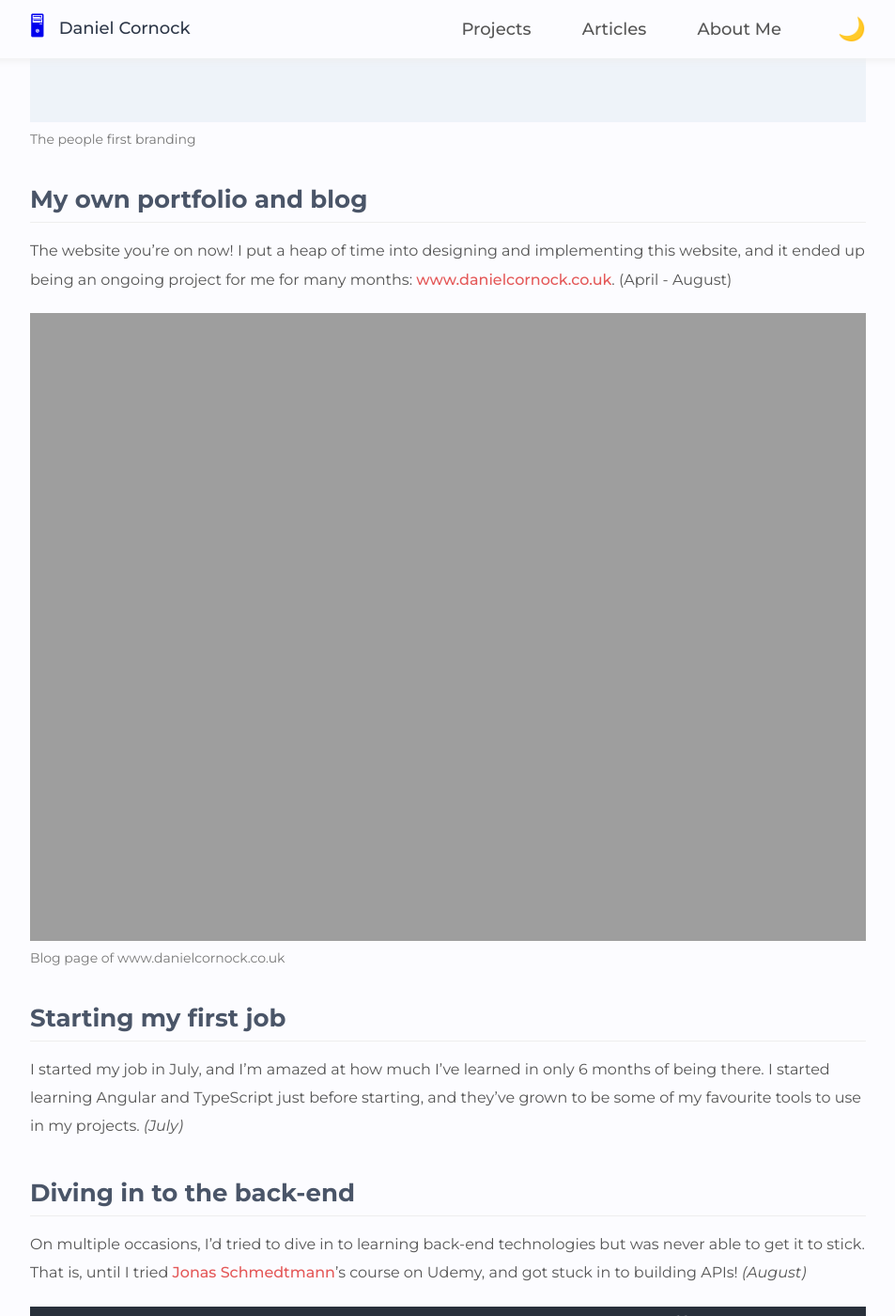
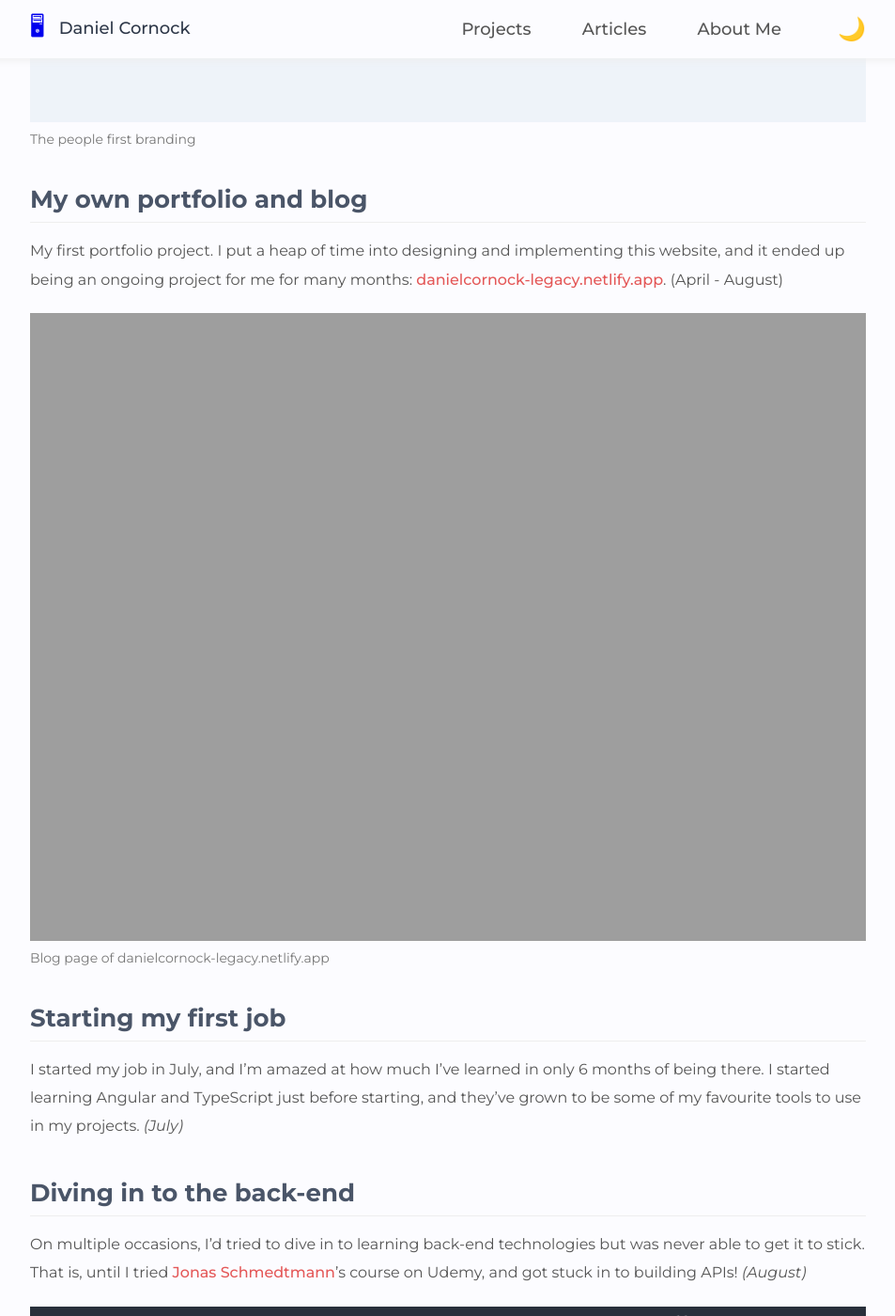
Before and after one commit to danielcornock/danielcornock.co.uk, a Jekyll site: the page built from _posts/2019-12-29-2019-year-review.md, in a window 1280 px wide and 1400 px high, scrolled down 2804 px. Shown: the whole window at 94% size, without its empty margins (163-1116 px from the left). Built offline with Jekyll 4.4.1, drawn with Linux system fonts in a browser that asks for light colours; nearby versions of some CDN libraries; some of the changed text lies outside the part shown.

Commit message:
add observable article and change base url

```diff
--- a/_config.yml
+++ b/_config.yml
@@ -5,7 +5,7 @@ description: >- # this means to ignore newlines until "baseurl:"
   line in _config.yml. It will appear in your document head meta (for
   Google search results) and in your feed.xml site description.
 baseurl: '' # the subpath of your site, e.g. /blog
-url: 'https://danielcornock-v2.netlify.com/' # the base hostname & protocol for your site, e.g. http://example.com
+url: 'https://www.danielcornock.co.uk/' # the base hostname & protocol for your site, e.g. http://example.com
 twitter_username: danielcornock
 github_username: danielcornock
 permalink: /articles/:title
--- a/_data/projects.yml
+++ b/_data/projects.yml
@@ -58,7 +58,7 @@
   description: My first shot at a portfolio & blog before this redesign.
   type: project
   emoji: 👨‍💻
-  demo: https://www.danielcornock.co.uk
+  demo: https://www.danielcornock-legacy.netlify.app
   github: https://github.com/danielcornock/danielcornock.co.uk
 
 - name: Greg Woodin
--- a/_layouts/post/_post.scss
+++ b/_layouts/post/_post.scss
@@ -89,13 +89,14 @@ $post-header-margin-bottom: 15px;
     }
 
     ul {
-      list-style-position: inside;
-      margin: $post-default-spacing 0 $post-large-spacing $post-default-spacing;
+      list-style-position: outside;
+      margin: $post-default-spacing 0 $post-large-spacing 40px;
     }
 
     li {
       font-size: $post-font-size;
-      margin-bottom: $post-default-spacing;
+      margin-bottom: 10px;
+      line-height: 1.9;
     }
 
     .codeLabel {
--- a/_layouts/post/post.html
+++ b/_layouts/post/post.html
@@ -6,6 +6,6 @@ layout: default
   {% include post/post-header/post-header.html %}
 
   <section class="post-content">
-    {% include post/series/series.html %} {{ content }}
+    {{ content }}
   </section>
 </article>
--- a/_posts/2019-12-29-2019-year-review.md
+++ b/_posts/2019-12-29-2019-year-review.md
@@ -39,11 +39,11 @@ In February, I also received and accepted an offer to work as a web application
 
 ## My own portfolio and blog
 
-The website you're on now! I put a heap of time into designing and implementing this website, and it ended up being an ongoing project for me for many months: [www.danielcornock.co.uk](https://www.danielcornock.co.uk). (April - August)
+My first portfolio project. I put a heap of time into designing and implementing this website, and it ended up being an ongoing project for me for many months: [danielcornock-legacy.netlify.app](https://www.danielcornock-legacy.netlify.app). (April - August)
 
 {% include components/image.html
   url="articles/2019-review/post_2019-review_IMG3.png"
-  description="Blog page of www.danielcornock.co.uk" %}
+  description="Blog page of danielcornock-legacy.netlify.app" %}
 
 ## Starting my first job
 
--- a/assets/scripts/index.js
+++ b/assets/scripts/index.js
@@ -13,7 +13,8 @@ class CodeSnippets {
       { cssClass: '.language-ts', label: 'TypeScript' },
       { cssClass: '.language-typescript', label: 'TypeScript' },
       { cssClass: '.language-html', label: 'HTML' },
-      { cssClass: '.language-css', label: 'CSS' }
+      { cssClass: '.language-css', label: 'CSS' },
+      { cssClass: '.language-console', label: 'Console' }
     ];
   }
 
@@ -23,7 +24,6 @@ class CodeSnippets {
 
       instances.forEach((instance) => {
         const element = this.createNewElement(language.label);
-        console.log(instance);
         instance.appendChild(element);
       });
     });
```
Also changed, not shown: other parts of _posts/2019-12-29-2019-year-review.md (+1 -1 lines), _drafts/2020-05-10-documenting-code.md (added, +32 -0 lines), _posts/2020-05-10-design-patterns-observer.md (added, +181 -0 lines), assets/images/article-icons/rxjs.png (added).
